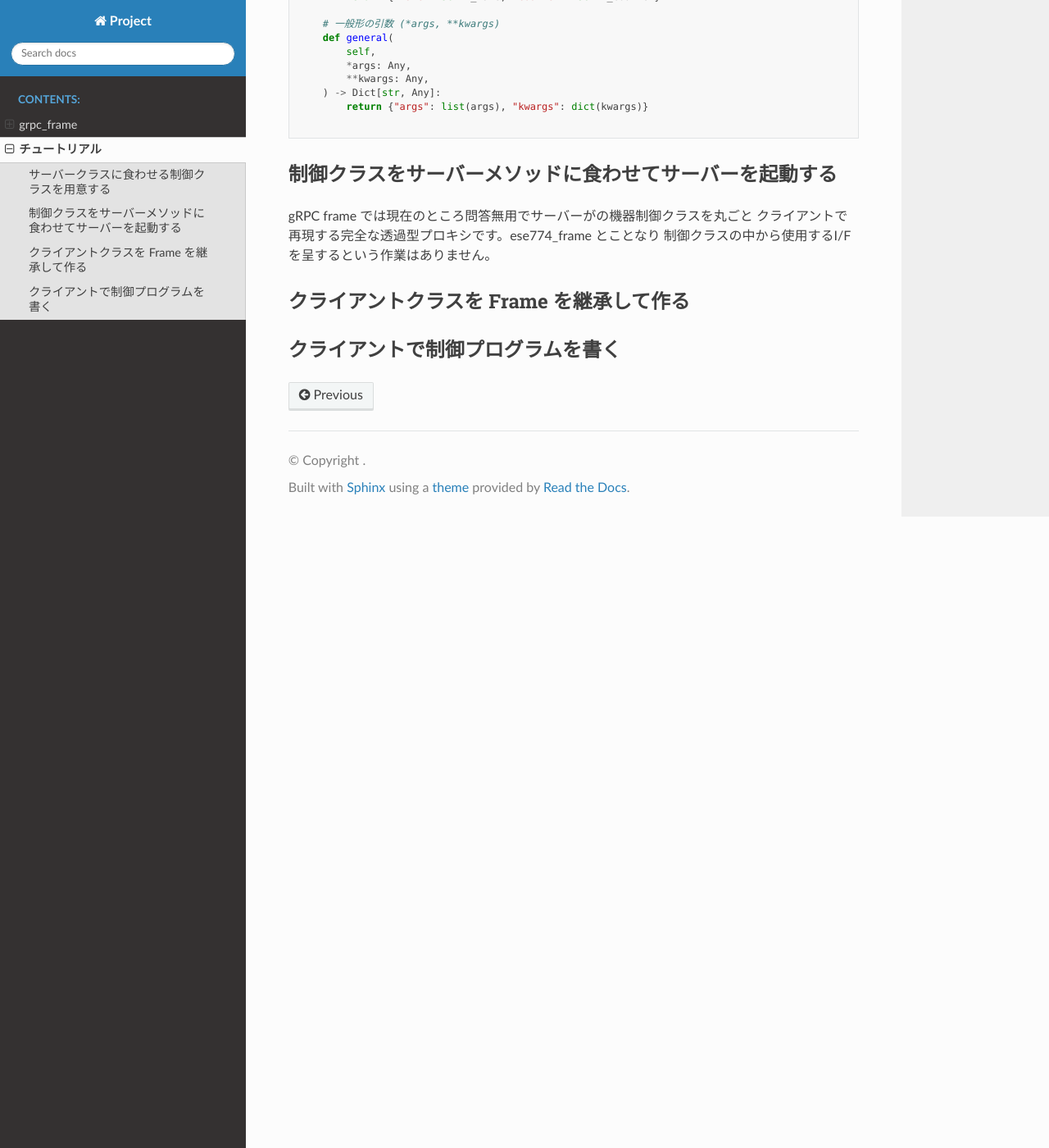
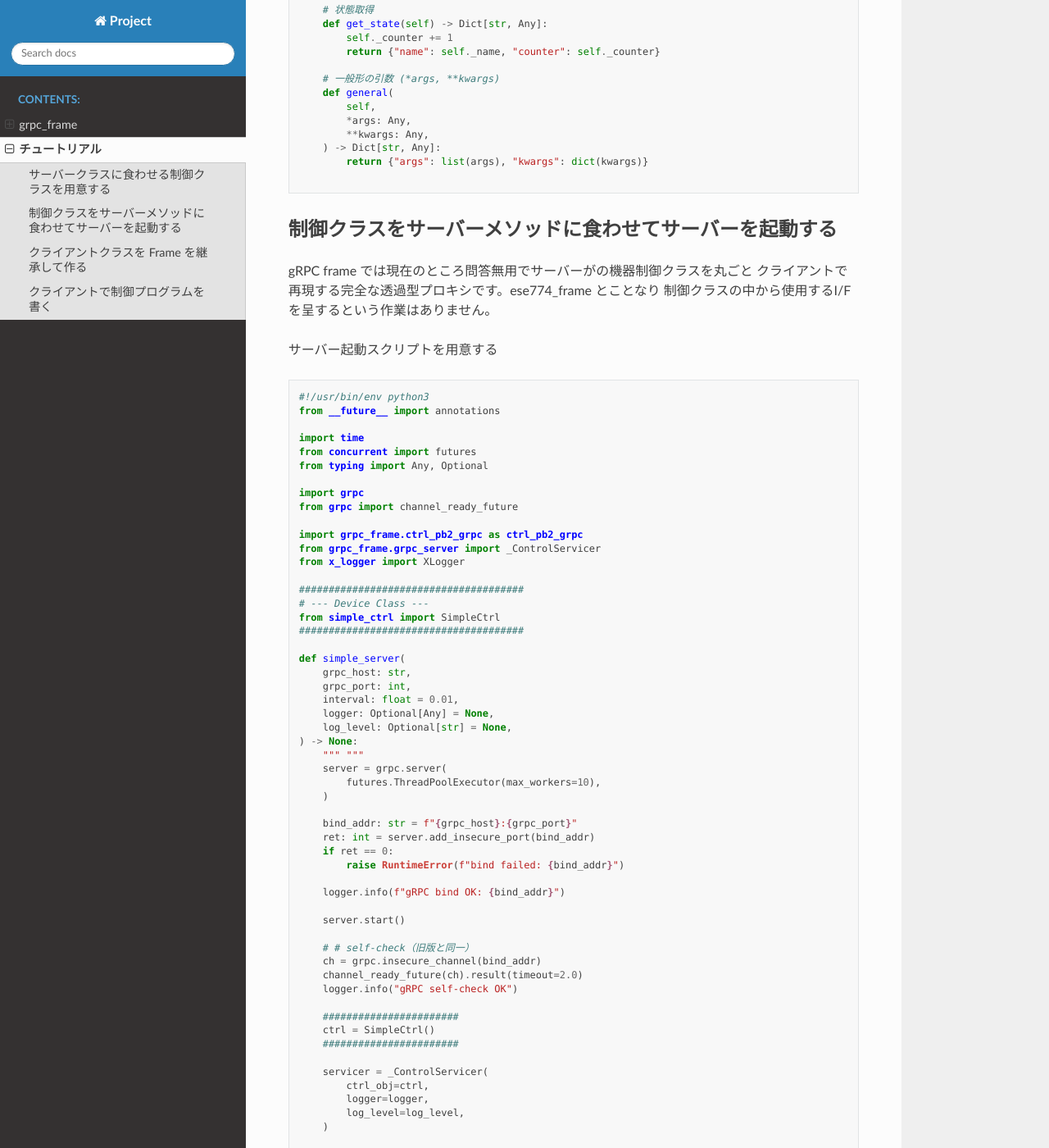
Before and after one commit to ohara-lab-su/grpc_frame, a Sphinx documentation site: the page built from docs/tutorials/grpc_intro.md, in a window 1280 px wide and 1400 px high, scrolled down 1716 px. Shown: the whole window at 82% size. Built offline with Sphinx 7.4.7 and the Read the Docs theme 3.1.0, drawn with Linux system fonts in a browser that asks for light colours; some of the changed text lies outside the part shown.

````diff
--- a/docs/tutorials/intro.md
+++ b/docs/tutorials/grpc_intro.md
@@ -101,10 +105,105 @@
 ```
 
 ## 制御クラスをサーバーメソッドに食わせてサーバーを起動する
+
 gRPC frame では現在のところ問答無用でサーバーがの機器制御クラスを丸ごと
 クライアントで再現する完全な透過型プロキシです。ese774_frame とことなり
 制御クラスの中から使用するI/Fを呈するという作業はありません。
 
+サーバー起動スクリプトを用意する
+```python
+#!/usr/bin/env python3
+from __future__ import annotations
+
+import time
+from concurrent import futures
+from typing import Any, Optional
+
+import grpc
+from grpc import channel_ready_future
+
+import grpc_frame.ctrl_pb2_grpc as ctrl_pb2_grpc
+from grpc_frame.grpc_server import _ControlServicer
+from x_logger import XLogger
+
+######################################
+# --- Device Class ---
+from simple_ctrl import SimpleCtrl
+######################################
+
+def simple_server(
+    grpc_host: str,
+    grpc_port: int,
+    interval: float = 0.01,
+    logger: Optional[Any] = None,
+    log_level: Optional[str] = None,
+) -> None:
+    """ """
+    server = grpc.server(
+        futures.ThreadPoolExecutor(max_workers=10),
+    )
+
+    bind_addr: str = f"{grpc_host}:{grpc_port}"
+    ret: int = server.add_insecure_port(bind_addr)
+    if ret == 0:
+        raise RuntimeError(f"bind failed: {bind_addr}")
+
+    logger.info(f"gRPC bind OK: {bind_addr}")
+
+    server.start()
+
+    # # self-check（旧版と同一）
+    ch = grpc.insecure_channel(bind_addr)
+    channel_ready_future(ch).result(timeout=2.0)
+    logger.info("gRPC self-check OK")
+
+    #######################
+    ctrl = SimpleCtrl()
+    #######################
+
+    servicer = _ControlServicer(
+        ctrl_obj=ctrl,
+        logger=logger,
+        log_level=log_level,
+    )
+
+    ctrl_pb2_grpc.add_ControlServicer_to_server(
+        servicer,
+        server,
+    )
+
+    try:
+        while True:
+            time.sleep(1)
+
+    except KeyboardInterrupt:
+        logger.info("KeyboardInterrupt")
+
+    finally:
+        server.stop(grace=None)
+        logger.info("gRPC server stopped")
+
+
+if __name__ == "__main__":
+    GRPC_HOST = "localhost"
+    GRPC_PORT = 50051
+    INTERVAL = 0.01
+    LOG_LEVEL = "INFO"
+
+    logger_ = XLogger(
+        log_level=LOG_LEVEL,
+        logger_name="SimpleCtrl",
+    )
+
+    simple_server(
+        grpc_host=GRPC_HOST,
+        grpc_port=GRPC_PORT,
+        interval=INTERVAL,
+        logger=logger_,
+        log_level=LOG_LEVEL,
+    )
+```
+
 ## クライアントクラスを Frame を継承して作る
 
 ## クライアントで制御プログラムを書く
````
Also changed, not shown: other parts of docs/tutorials/grpc_intro.md (+5 -1 lines), docs/index.md (+1 -1 lines), 1 other file.
